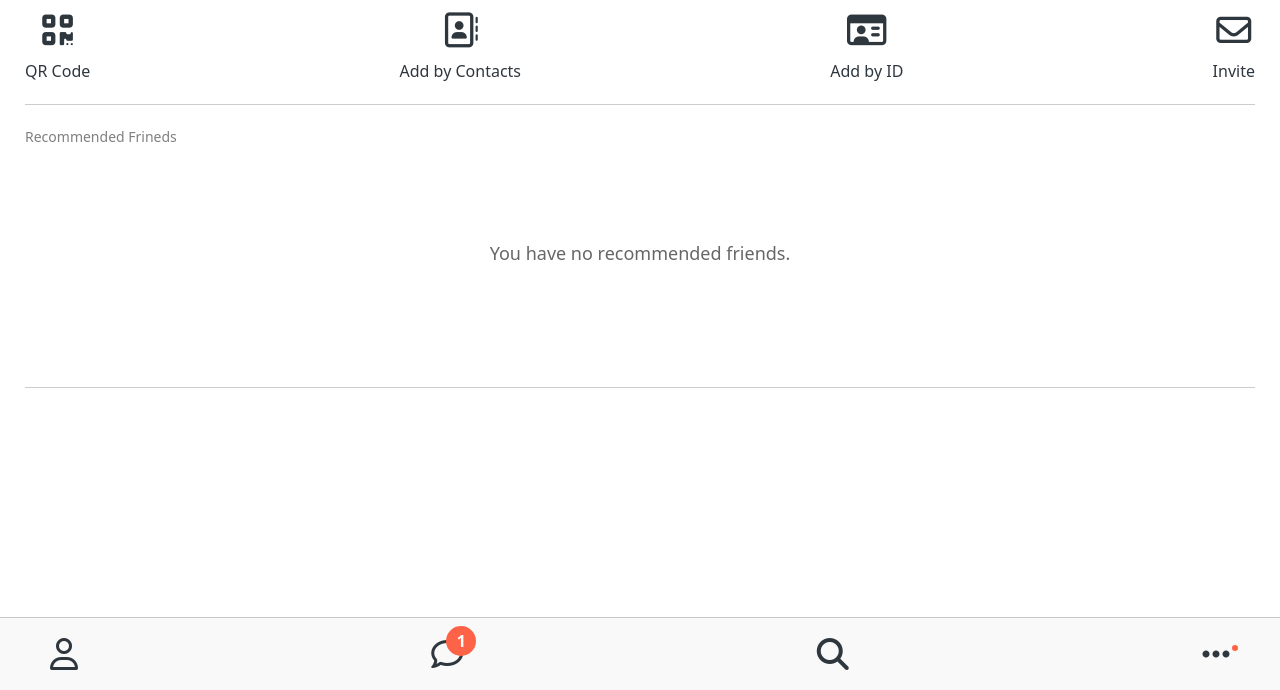
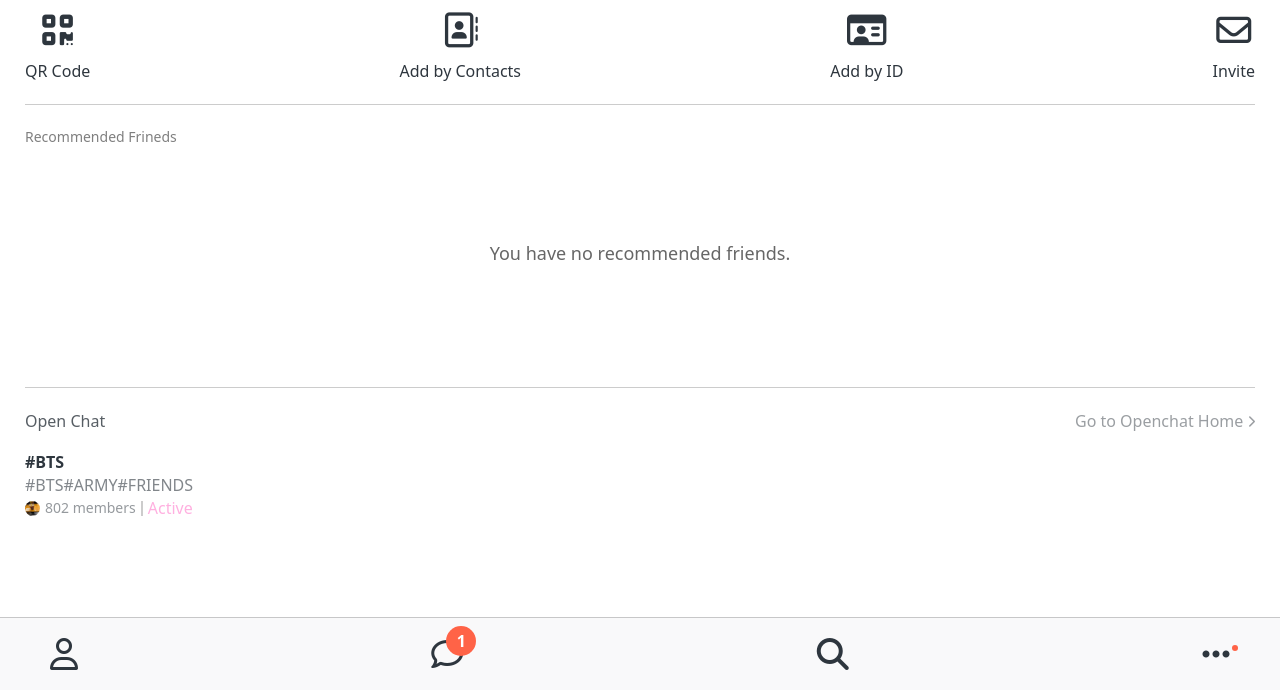
Before and after one commit to jhs921020/kakao-clone, a plain HTML site: page find.html in a window 1280 px wide. Shown: the part 110-800 px from the top of the page. Drawn offline with Linux system fonts and the light colour scheme.

Commit message:
Find Screen Part Three

```diff
--- a/css/screens/find.css
+++ b/css/screens/find.css
@@ -1,3 +1,4 @@
+/* find - icons */
 .find-icons {
   display: flex;
   justify-content: space-between;
@@ -17,6 +18,7 @@
   margin-top: 15px;
 }
 
+/* recommended - frineds */
 .recommended-friends {
   margin: 25px 0px;
   border-bottom: var(--main-border);
@@ -36,3 +38,58 @@
   font-size: 18px;
   color: rgba(0, 0, 0, 0.6);
 }
+
+/* open - chat */
+.open-chat__header {
+  display: flex;
+  justify-content: space-between;
+  opacity: 0.8;
+  margin-bottom: 25px;
+}
+
+.open-chat__header span {
+  opacity: 0.6;
+}
+
+.open-post {
+  display: flex;
+}
+
+.open-post__title {
+  font-weight: 600;
+  margin-bottom: 7px;
+}
+
+.open-post__hashtags {
+  text-transform: uppercase;
+  opacity: 0.6;
+}
+
+.open-post__members {
+  margin-top: 7px;
+  display: flex;
+  align-items: center;
+}
+
+.open-post__members img {
+  width: 15px;
+  height: 15px;
+  border-radius: 50%;
+  margin-right: 5px;
+}
+
+.open-post__members-count {
+  opacity: 0.5;
+  font-size: 14px;
+}
+
+.open-post__members .divider {
+  width: 2px;
+  height: 15px;
+  margin: 0 5px;
+  background-color: rgba(0, 0, 0, 0.2);
+}
+
+.open-post__members-status {
+  color: #ffb0e0;
+}
--- a/find.html
+++ b/find.html
@@ -40,6 +40,7 @@
 
     <!-- user Component -->
     <main class="main-screen">
+      <!-- Find - Icons -->
       <div class="find-icons">
         <div class="find-icons__icon">
           <i class="fas fa-qrcode"></i><span> QR Code</span>
@@ -54,9 +55,34 @@
           <i class="fa-regular fa-envelope"></i><span>Invite</span>
         </div>
       </div>
+
+      <!-- Recommended - Frineds -->
       <div class="recommended-friends">
         <h6 class="recommended-friends__title">Recommended Frineds</h6>
         <span>You have no recommended friends.</span>
+      </div>
+
+      <!-- Open Chats -->
+      <div class="open-chat">
+        <div class="open-chat__header">
+          <h4>Open Chat</h4>
+          <span
+            >Go to Openchat Home <i class="fas fa-chevron-right fa-xs"></i
+          ></span>
+        </div>
+        <div class="open-post">
+          <div class="open-post__column">
+            <h5 class="open-post__title">#BTS</h5>
+            <h6 class="open-post__hashtags">#bts#army#friends</h6>
+            <div class="open-post__members">
+              <img src="img/coffee.jpeg" />
+              <span class="open-post__members-count">802 members</span>
+              <div class="divider"></div>
+              <span class="open-post__members-status">Active</span>
+            </div>
+          </div>
+          <div class="open-post__column"></div>
+        </div>
       </div>
     </main>
 
```
